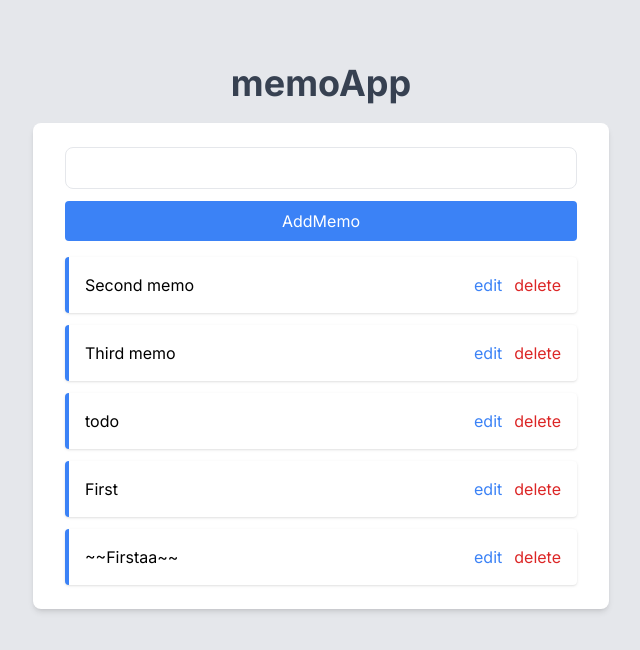
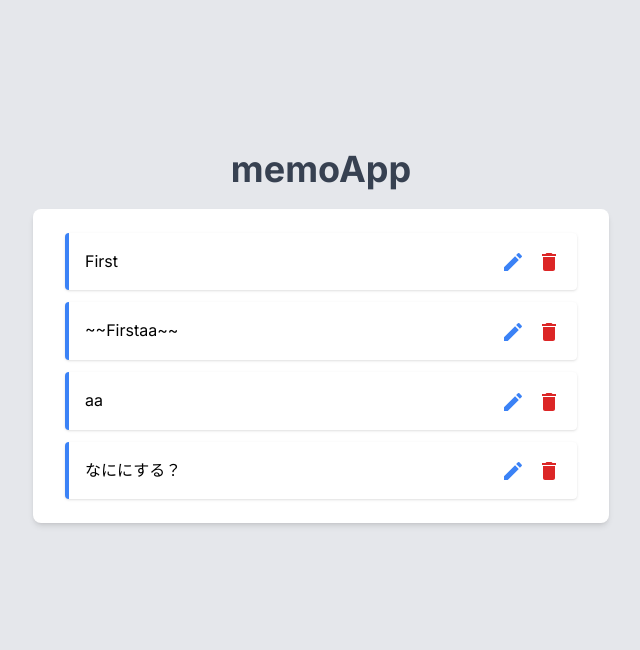
Before and after one commit to bearl27/typescript_app, a Next.js app in the folder memo-app/: page / in a window 1280 px wide. Shown: the top 650 px of the page, without its empty margins (319-959 px from the left). Built offline with nearby package versions, Linux system fonts and the light colour scheme; data requests are answered from the project's data file.

Commit message:
memoの追加としてOK，muiのIconを使ってみた

```diff
--- a/memo-app/package.json
+++ b/memo-app/package.json
@@ -12,9 +12,12 @@
   "dependencies": {
     "@emotion/react": "^11.13.0",
     "@emotion/styled": "^11.13.0",
+    "@mui/icons-material": "^5.16.6",
     "@mui/material": "^5.16.6",
     "next": "14.2.5",
     "react": "^18",
+    "react-dnd": "^16.0.1",
+    "react-dnd-html5-backend": "^16.0.1",
     "react-dom": "^18",
     "uuid": "^10.0.0"
   },
--- a/memo-app/src/api.ts
+++ b/memo-app/src/api.ts
@@ -22,13 +22,13 @@ export const addMemos = async (memo: Memos ): Promise<Memos> => {
     return newMemo;
 };
 
-export const editMemos = async (id: string, newTitle:string ): Promise<Memos> => {
-    const res = await fetch(`http://localhost:3001/memos/${id}`,{
+export const editMemos = async (id: string, newTitle: string, newContent: string): Promise<Memos> => {
+    const res = await fetch(`http://localhost:3001/memos/${id}`, {
         method: 'PUT',
         headers: {
             'Content-Type': 'application/json',
         },
-        body: JSON.stringify({title: newTitle}),
+        body: JSON.stringify({ title: newTitle, content: newContent }),
     });
     const updatedMemo = await res.json();
     return updatedMemo;
--- a/memo-app/src/app/components/Memo.tsx
+++ b/memo-app/src/app/components/Memo.tsx
@@ -1,82 +1,118 @@
 "use client";
 
 import React, { useEffect, useRef, useState } from 'react';
+import { useDrag, useDrop, DropTargetMonitor } from 'react-dnd';
+import { XYCoord } from 'dnd-core';
 import { Memos } from '@/types';
-import { editMemos,deleteMemos } from '@/api';
+import { editMemos, deleteMemos } from '@/api';
+import DeleteIcon from '@mui/icons-material/Delete';
+import EditIcon from '@mui/icons-material/Edit';
+import SaveAltIcon from '@mui/icons-material/SaveAlt';
+
+import MemoPage from './MemoPage';
 
 interface MemoProps {
     memo: Memos;
+    index: number;
+    moveMemo: (dragIndex: number, hoverIndex: number) => void;
 }
 
-const Memo = ({ memo } : MemoProps) => {
-    const ref = useRef<HTMLInputElement>(null);
+interface DragItem {
+    index: number;
+    id: string;
+    type: string;
+}
 
-    const [isEditing, setIsEditing] = useState(false);
-    const [editedTitle, setEditedTitle] = useState(memo.title);
+const Memo = ({ memo, index, moveMemo }: MemoProps) => {
+    const dragRef = useRef<HTMLLIElement>(null);
+    const [isOpenMemoPage, setIsOpenMemoPage] = useState(false);
 
-    useEffect(() => {
-        if (isEditing) {
-            ref.current?.focus();
+
+    const [, drop] = useDrop<DragItem, void, { handlerId: string | symbol | null }>({
+        accept: 'memo',
+        collect(monitor) {
+            return {
+                handlerId: monitor.getHandlerId(),
+            };
+        },
+        hover(item: DragItem, monitor: DropTargetMonitor) {
+            if (!dragRef.current) {
+                return;
             }
+            const dragIndex = item.index;
+            const hoverIndex = index;
+            if (dragIndex === hoverIndex) {
+                return;
             }
-    , [isEditing]);
+            const hoverBoundingRect = dragRef.current?.getBoundingClientRect();
+            const hoverMiddleY = (hoverBoundingRect.bottom - hoverBoundingRect.top) / 2;
+            const clientOffset = monitor.getClientOffset();
+            const hoverClientY = (clientOffset as XYCoord).y - hoverBoundingRect.top;
+            if (dragIndex < hoverIndex && hoverClientY < hoverMiddleY) {
+                return;
+            }
+            if (dragIndex > hoverIndex && hoverClientY > hoverMiddleY) {
+                return;
+            }
+            moveMemo(dragIndex, hoverIndex);
+            item.index = hoverIndex;
+        },
+    });
 
-    const handleEdit = async () => {
-        setIsEditing(true);
-    };
+    const [{ isDragging }, drag] = useDrag({
+        type: 'memo',
+        item: () => {
+            return { id: memo.id, index };
+        },
+        collect: (monitor) => ({
+            isDragging: monitor.isDragging(),
+        }),
+    });
 
-    const handleSave = async () => {
-        await editMemos(memo.id, editedTitle);
-        setIsEditing(false);
+    drag(drop(dragRef));
+
+    const handleEdit = () => {
+        setIsOpenMemoPage(true);
     };
 
     const handleDelete = async () => {
         await deleteMemos(memo.id);
+        location.reload();
+    };
+
+    const handleCloseMemoPage = () => {
+        setIsOpenMemoPage(false);
+        location.reload(); // MemoPageでの編集を反映するためにリロード
     };
 
     return (
+        <>
             <li
-        key={memo.id}
-        className='flex justify-between p-4 bg-white border-l-4 border-blue-500 rounded shadow'
+                ref={dragRef}
+                className={`flex justify-between p-4 bg-white border-l-4 border-blue-500 rounded shadow ${isDragging ? 'opacity-50' : ''}`}
             >
-
-        {isEditing ?(
-        <input
-        ref={ref}
-        type="text"
-        className='border px-4 py-2 rounded-lg focus:outline-none focus:border-blue-400'
-        value  = {editedTitle}
-        onChange={(e: React.ChangeEvent<HTMLInputElement>) => setEditedTitle(e.target.value)}
-        />
-        )
-        :(
                 <span className=''>
                     {memo.title}
                 </span>
-        )}
                 <div>
-            {isEditing ? (
-                <button
-                className='text-green-500 mr-3'
-                onClick={handleSave}
-                >
-                    save
-                </button>) : (
                     <button
                         className='text-blue-500 mr-3'
                         onClick={handleEdit}
                     >
-                        edit
+                        <EditIcon />
                     </button>
-                )}
                     <button
                         className='text-red-600'
                         onClick={handleDelete}
                     >
-                delete
+                        <DeleteIcon />
                     </button>
                 </div>
             </li>
+            {isOpenMemoPage && (
+                <MemoPage memo={memo} onClose={handleCloseMemoPage} />
+            )}
+        </>
     );
 }
 
--- a/memo-app/src/app/components/MemoList.tsx
+++ b/memo-app/src/app/components/MemoList.tsx
@@ -1,4 +1,8 @@
-import React, { useEffect } from 'react';
+"use client";
+
+import React, { useState, useCallback } from 'react';
+import { DndProvider } from 'react-dnd';
+import { HTML5Backend } from 'react-dnd-html5-backend';
 import { Memos } from '@/types';
 import Memo from './Memo';
 
@@ -6,13 +10,31 @@ interface MemoListProps {
     memos: Memos[];
 }
 
-const MemoList = ({ memos }: MemoListProps) => {
+const MemoList = ({ memos: initialMemos }: MemoListProps) => {
+    const [memos, setMemos] = useState(initialMemos);
+
+    const moveMemo = useCallback((dragIndex: number, hoverIndex: number) => {
+        setMemos((prevMemos) => {
+            const newMemos = [...prevMemos];
+            const [reorderedItem] = newMemos.splice(dragIndex, 1);
+            newMemos.splice(hoverIndex, 0, reorderedItem);
+            return newMemos;
+        });
+    }, []);
+
     return (
-        <ul className='space-y-3'>
-            {memos.map((memo) => (
-                <Memo key={memo.id} memo={memo} />
-            ))}
-        </ul>
+        <DndProvider backend={HTML5Backend}>
+            <ul className='space-y-3'>
+                {memos.map((memo, index) => (
+                    <Memo
+                        key={memo.id}
+                        memo={memo}
+                        index={index}
+                        moveMemo={moveMemo}
+                    />
+                ))}
+            </ul>
+        </DndProvider>
     );
 }
 
--- /dev/null
+++ b/memo-app/src/app/components/MemoPage.tsx
@@ -0,0 +1,54 @@
+"use client";
+
+import React, { useState } from 'react';
+import { Memos } from '@/types';
+import { editMemos } from '@/api';
+
+interface MemoPageProps {
+    memo: Memos;
+    onClose: () => void;
+}
+
+const MemoPage: React.FC<MemoPageProps> = ({ memo, onClose }) => {
+    const [editedTitle, setEditedTitle] = useState(memo.title);
+    const [editedContent, setEditedContent] = useState(memo.content || '');
+
+    const handleSave = async () => {
+        await editMemos(memo.id, editedTitle, editedContent);
+        onClose();
+    };
+
+    return (
+        <div className="fixed inset-0 bg-gray-600 bg-opacity-50 overflow-y-auto h-full w-full flex justify-center items-center">
+            <div className="bg-white p-8 rounded-lg shadow-lg w-full max-w-2xl">
+                <input
+                    type="text"
+                    value={editedTitle}
+                    onChange={(e) => setEditedTitle(e.target.value)}
+                    className="w-full text-2xl font-bold mb-4 p-2 border rounded"
+                />
+                <textarea
+                    value={editedContent}
+                    onChange={(e) => setEditedContent(e.target.value)}
+                    className="w-full h-64 p-2 border rounded mb-4"
+                />
+                <div className="flex justify-end">
+                    <button
+                        onClick={handleSave}
+                        className="bg-blue-500 text-white px-4 py-2 rounded mr-2 hover:bg-blue-600"
+                    >
+                        Save
+                    </button>
+                    <button
+                        onClick={onClose}
+                        className="bg-gray-300 text-black px-4 py-2 rounded hover:bg-gray-400"
+                    >
+                        Close
+                    </button>
+                </div>
+            </div>
+        </div>
+    );
+};
+
+export default MemoPage;
--- a/memo-app/src/app/data/memos.json
+++ b/memo-app/src/app/data/memos.json
@@ -1,27 +1,24 @@
 {
   "memos": [
     {
-      "id": "2",
-      "title": "Second memo",
-      "content": "This is the second memo"
+      "title": "First",
+      "content": "aaaa",
+      "id": "f2cf"
     },
     {
-      "id": "3",
-      "title": "Third memo",
-      "content": "This is the third memo"
+      "title": "~~Firstaa~~",
+      "content": "contentaaa",
+      "id": "a710"
     },
     {
-      "id": "e2b98205-8fe0-4192-8294-06378f827b19",
-      "title": "todo",
-      "content": "content"
+      "title": "aa",
+      "content": "aaaaa",
+      "id": "dd1ae65e-c16c-4b32-bad6-15caa08bd7f3"
     },
     {
-      "id": "f2cf",
-      "title": "First"
-    },
-    {
-      "id": "a710",
-      "title": "~~Firstaa~~"
+      "id": "d9a0f47c-a645-41e2-b63c-2dd352ab6aba",
+      "title": "なににする？",
+      "content": "content"
     }
   ]
 }
--- a/memo-app/src/app/page.tsx
+++ b/memo-app/src/app/page.tsx
@@ -11,7 +11,7 @@ const memos = await getAllMemos();
       <h1 className="text-4xl font-bold text-gray-700 -mt-32">memoApp</h1>
       <div className="w-full max-w-xl mt-5">
         <div className="w-full px-8 py-6 bg-white shadow-md rounded-lg">
-          <AddMemo />
+          {/* <AddMemo /> */}
           <MemoList memos={memos}/>
         </div>
       </div>
--- a/memo-app/src/types.ts
+++ b/memo-app/src/types.ts
@@ -2,4 +2,5 @@ export interface Memos {
     id: string;
     title: string;
     content: string;
+    order: number;
 }
```
Also changed, not shown: 1 other file (tests, documents, lock files or other folders). Lines whose indentation alone changed are shown as unchanged.
